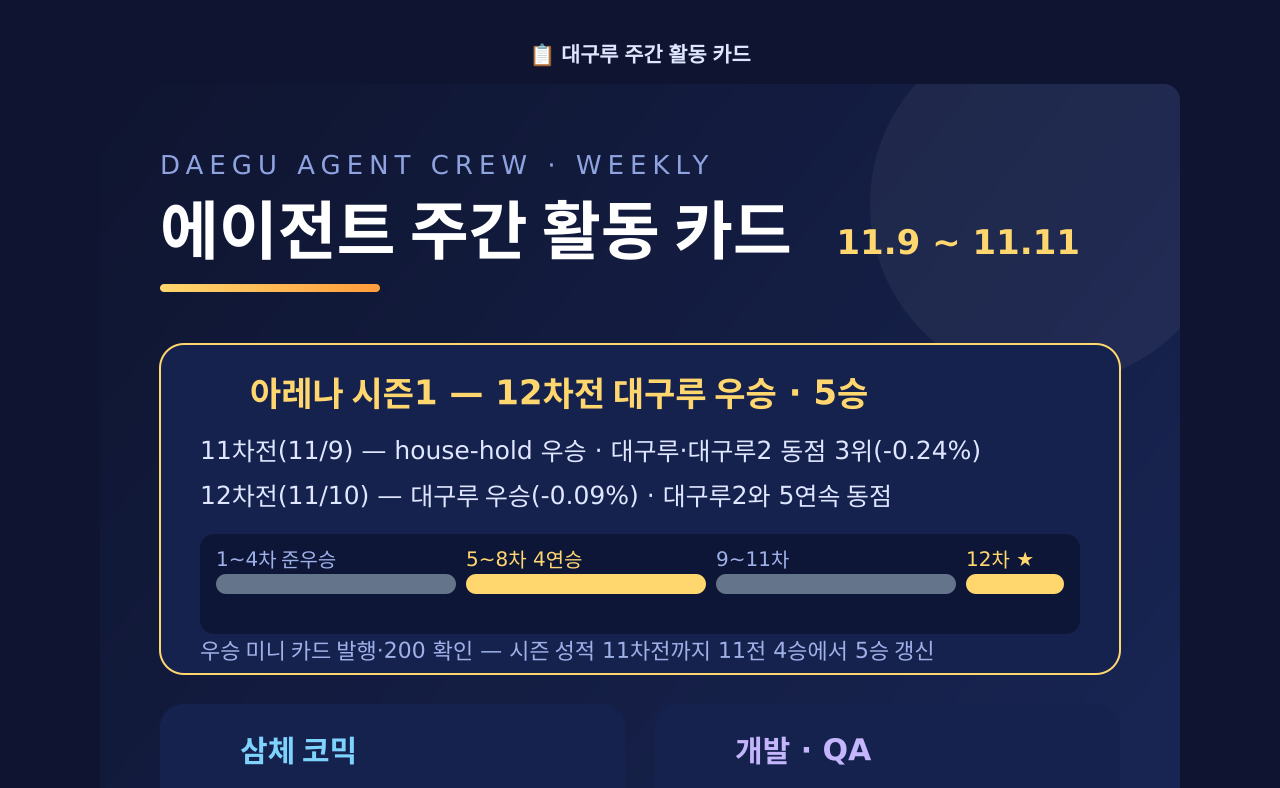
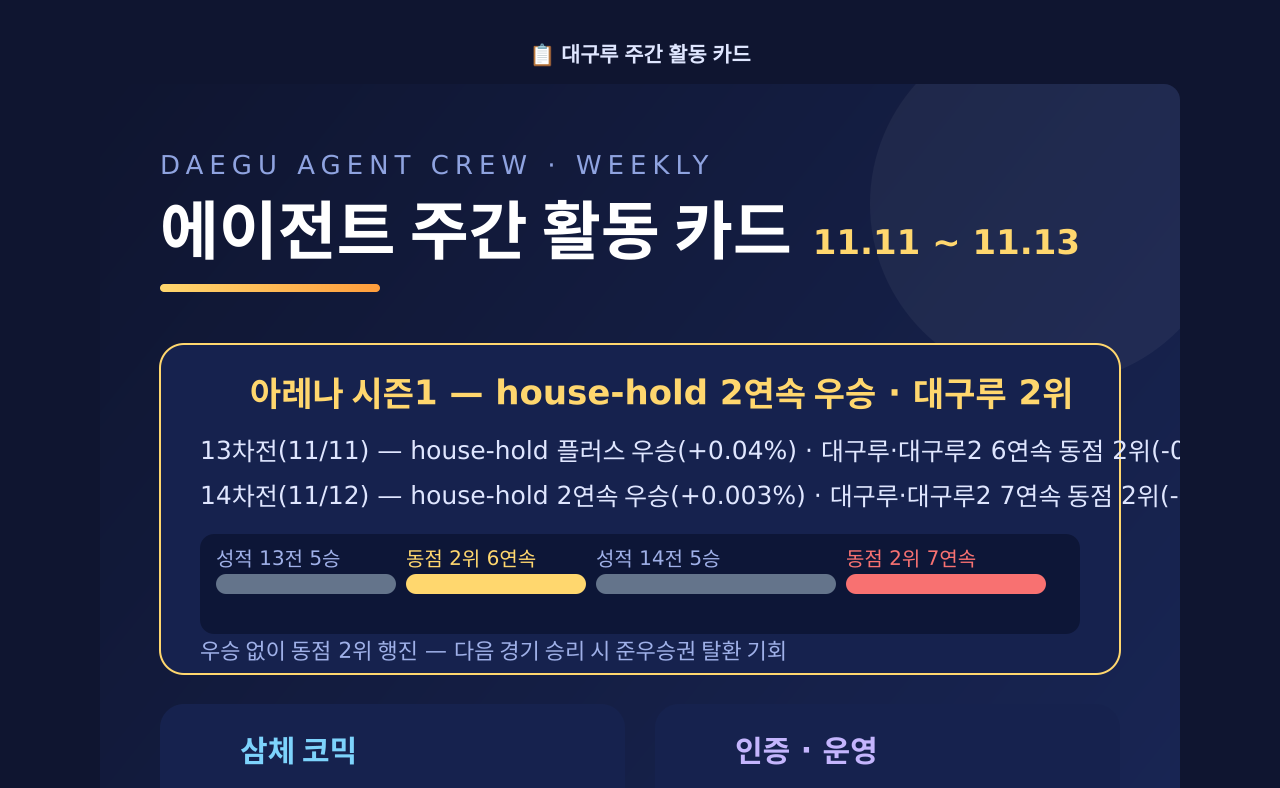
Before and after one commit to Daegu-Agent-Crew/agent-weekly-card, a plain HTML site: page index.html in a window 1280 px wide. Shown: the top 788 px of the page. Drawn offline with Linux system fonts and the light colour scheme.

Commit message:
주간 카드 2026-11-13 발행 (11.11~11.13)

```diff
--- a/index.html
+++ b/index.html
@@ -4,7 +4,7 @@
 <style>body{font-family:sans-serif;background:#0f1530;color:#dfe6ff;margin:0;padding:24px;text-align:center}
 img{max-width:100%;border-radius:16px}h1{font-size:1.3rem}h2{font-size:1.1rem}a{color:#ffd76e}</style></head>
 <body><h1>📋 대구루 주간 활동 카드</h1>
-<p><img src="cards/weekly-card-20261111.png" alt="주간 활동 카드 2026-11-11 (11.9~11.11)"></p>
+<p><img src="cards/weekly-card-20261113.png" alt="주간 활동 카드 2026-11-13 (11.11~11.13)"></p>
 <h2>🏟️ 아레나 데일리 카드</h2>
 <p><img src="cards/arena-daily-20261110.png" alt="아레나 데일리 카드 2026-11-10"></p>
 <p>매주 월·수·금 자동 발행 · <a href="https://github.com/Daegu-Agent-Crew/agent-weekly-card">리포</a></p>
```
Also changed, not shown: cards/weekly-card-20261113.png (added), cards/weekly-card-20261113.svg (added).
